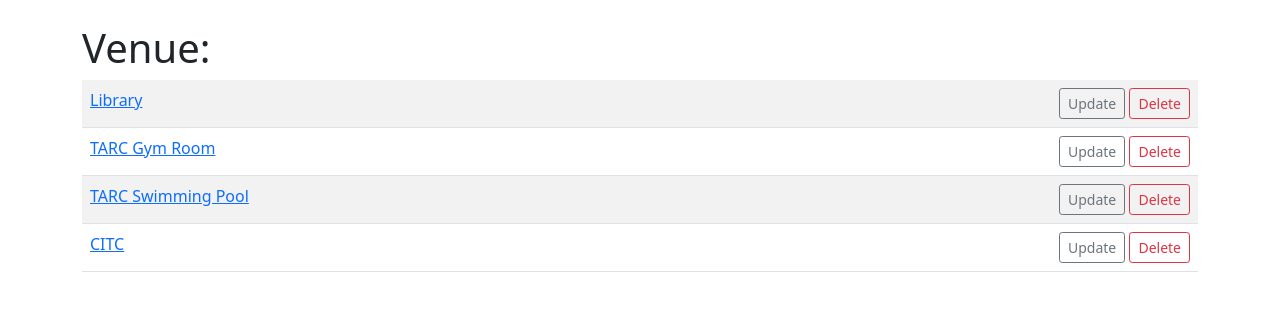
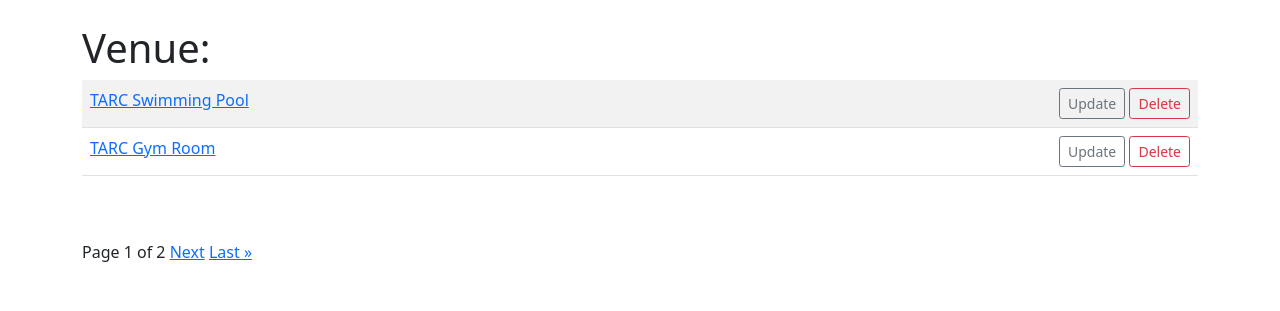
Before and after one commit to DimonKeeYongKit/Django, a Django app: page /list_venues in a window 1280 px wide. Shown: the part 56-367 px from the top of the page. Run offline with Django 3.2, Linux system fonts and the light colour scheme; data comes from the database, SQL or seed files in the repository.

Commit message:
pagination

```diff
--- a/webapp/events/templates/venue.html
+++ b/webapp/events/templates/venue.html
@@ -5,7 +5,7 @@
 <h1>Venue:</h1>
 <table class='table table-hover table-striped'>
 
-    {% for venue in venue_list %}
+    {% for venue in venues %}
     <tr>
         <td><a href="{% url 'show_venue' venue.id %}"}>{{ venue }}</a><br></td>
         <td align="right">
@@ -16,5 +16,23 @@
 
     {% endfor %}
 </table>
+<br><br>
+<!-- {{ venues }}<br>
+Has Previous: {{ venues.has_previous }}<br>
+Has Next: {{ venues.has_next }}<br>
+Current Page: {{ venues.number }}<br>
+Number of Pages: {{ venues.paginator.num_pages }}<br> -->
 
+
+{% if venues.has_previous %}
+    <a href="?page=1">&laquo First</a>
+    <a href="?page={{ venues.previous_page_number }}">Previous</a>
+{% endif %}
+
+Page {{ venues.number }} of {{ venues.paginator.num_pages }}
+
+{% if venues.has_next %}
+    <a href="?page={{ venues.next_page_number }}">Next</a>
+    <a href="?page={{ venues.paginator.num_pages }}">Last &raquo</a>
+{% endif%}
 {% endblock %}
--- a/webapp/events/views.py
+++ b/webapp/events/views.py
@@ -9,12 +9,15 @@
 from .forms import VenueForm, EventForm
 import csv
 
+# import PDF Stuff
 from django.http import FileResponse
 import io
 from reportlab.pdfgen import canvas
 from reportlab.lib.units import inch
 from reportlab.lib.pagesizes import letter
 
+# import Pagenation Stuff
+from django.core.paginator import Paginator
 
 def home(request, year=datetime.now().year, month=datetime.now().strftime('%B')):
     month = month.capitalize()
@@ -48,8 +51,15 @@
 
 
 def list_venues(request):
-    venue_list = Venue.objects.all().order_by('?') # ? for random
-    return render(request, 'venue.html', {'venue_list':venue_list})
+    # venue_list = Venue.objects.all().order_by('?') # ? for random
+    venue_list = Venue.objects.all()
+
+    # set up Pagination
+    p = Paginator(Venue.objects.all(), per_page=2)
+    page = request.GET.get('page')
+    venues = p.get_page(page)
+
+    return render(request, 'venue.html', {'venue_list':venue_list, 'venues':venues})
 
 
 def show_venue(request, venue_id):
```
